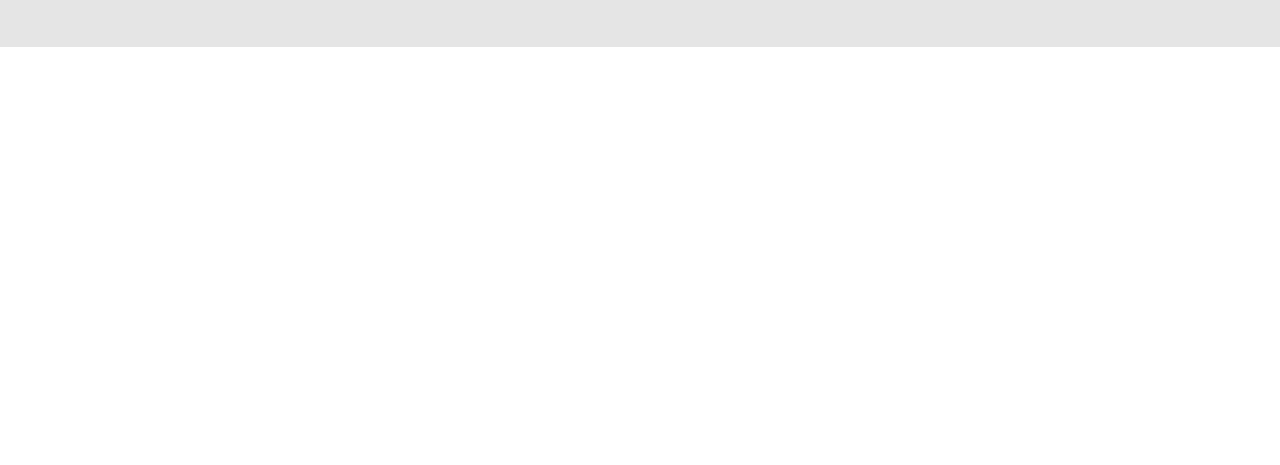
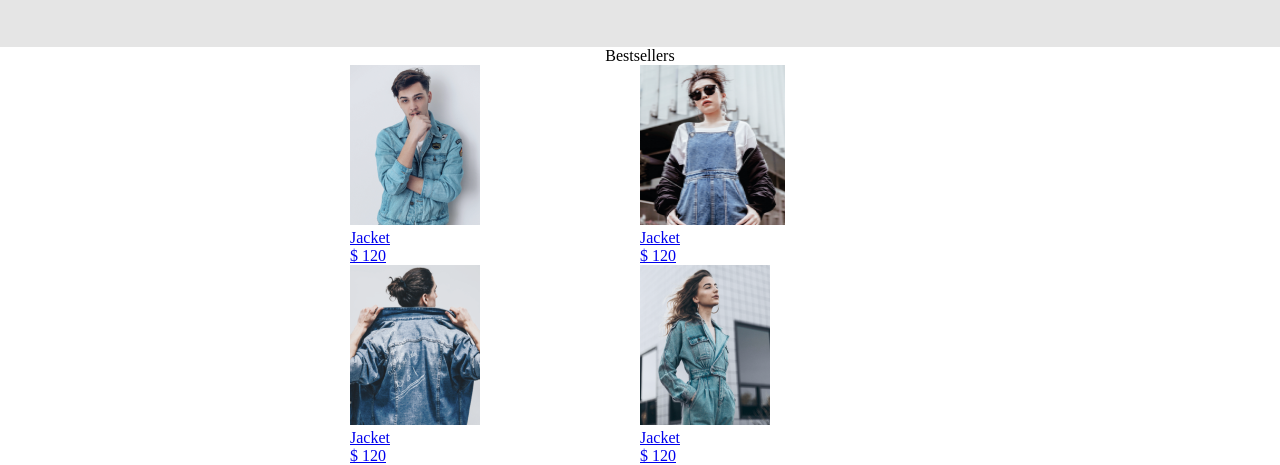
Before and after one commit to IrekYakupov/denim, a plain HTML site: page index.html in a window 1280 px wide. Shown: the part 673-1138 px from the top of the page. Before the commit the page ends 800 px from the top, so only its background shows below. Drawn offline with Linux system fonts and the light colour scheme.

Commit message:
transferred cards

```diff
--- a/index.html
+++ b/index.html
@@ -42,5 +42,54 @@
       <div class="material">DENIM</div>
       <button class="btn">Check new collection</button>
     </div>
-  </body>
+  <div class="second-block">
+    <div class="category">Bestsellers</div>
+    <div class="cards">
+        <a class="card" href="#">
+          <img
+          class="jacket1"
+          src="img/Rectangle1.png"
+          width="130"
+          height="160"
+          alt="photo"
+          />
+          <div class="secondname">Jacket</div>
+          <div class="price">$ 120</div>
+        </a>
+        <a class="card" href="#">
+          <img
+          class="card"
+          src="img/Rectangle2.png"
+          width="130"
+          height="160"
+          alt="photo"
+          />
+          <div class="secondname">Jacket</div>
+          <div class="price">$ 120</div>
+        </a>
+        <a class="card" href="#">
+          <img
+          class="jacket3"
+          src="img/Rectangle3.png"
+          width="130"
+          height="160"
+          alt="photo"
+          />
+          <div class="secondname">Jacket</div>
+          <div class="price">$ 120</div>
+        </a>
+        <a class="card" href="#">
+          <img
+          class="jacket4"
+          src="img/Rectangle4.png"
+          width="130"
+          height="160"
+          alt="photo"
+          />
+          <div class="secondname">Jacket</div>
+          <div class="price">$ 120</div>
+        </a>
+    </div>
+  </div>
+</body>
 </html>
--- a/styles.css
+++ b/styles.css
@@ -141,3 +141,35 @@ body {
   /* background: #e5e5e5; */
   margin: 0px;
 }
+
+.clothes {
+  text-decoration: none;
+}
+
+.second-block {
+  display: flex;
+  flex-direction: column;
+  justify-content: center;
+  align-items: center;
+  /* background: #e5e5e5;
+  padding-top: 27px; */
+}
+
+.jacket1 {
+  margin-right: 30px;
+}
+
+.jacket3 {
+  margin-right: 30px;
+}
+
+.card {
+  width: 50%
+}
+
+.cards {
+  display: flex;
+  flex-wrap: wrap;
+  Justify-content: space-around;
+  align-items: center;
+}
```
Also changed, not shown: img/Rectangle1.png (added), img/Rectangle2.png (added), img/Rectangle3.png (added), img/Rectangle4.png (added).
